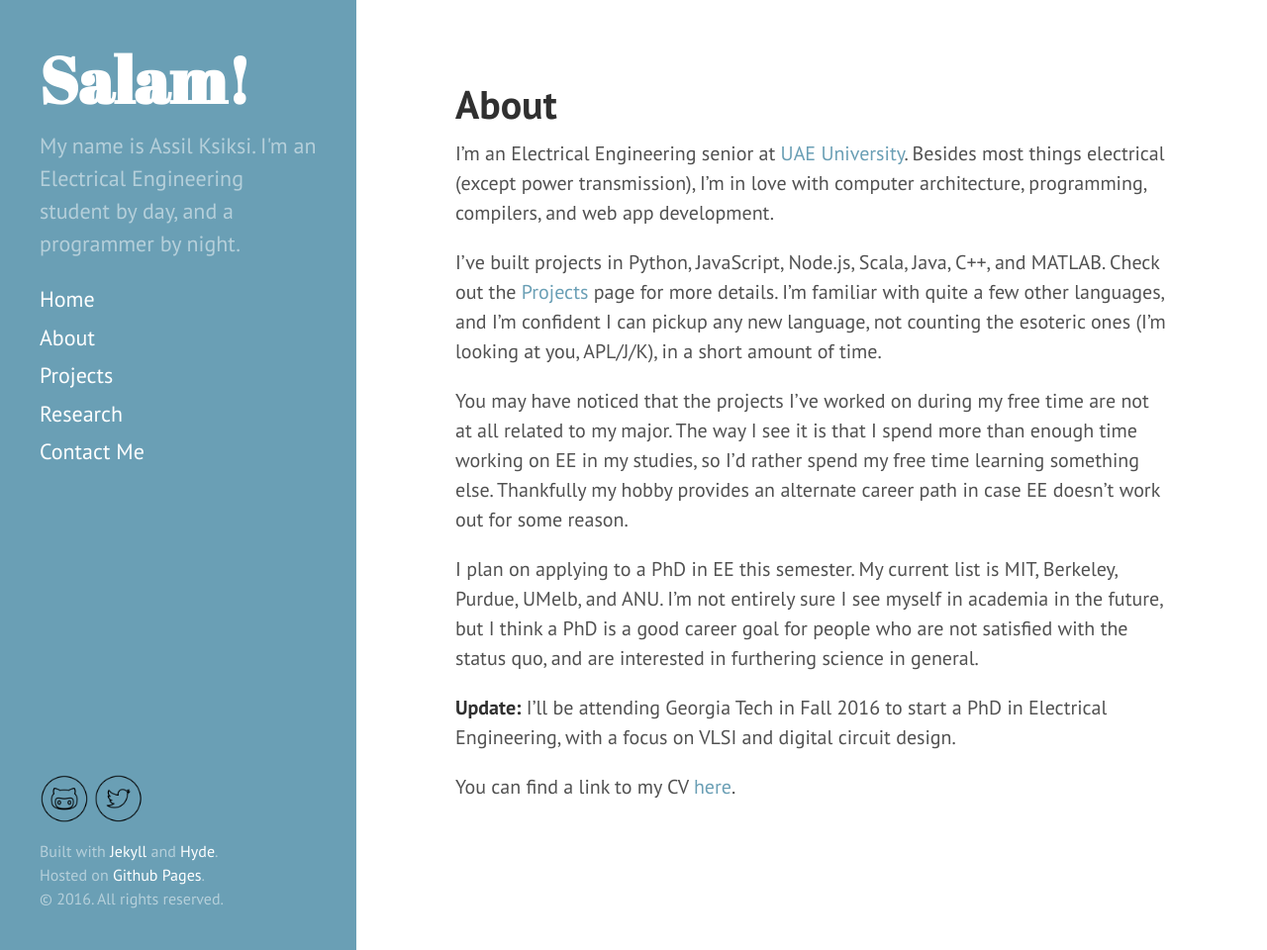
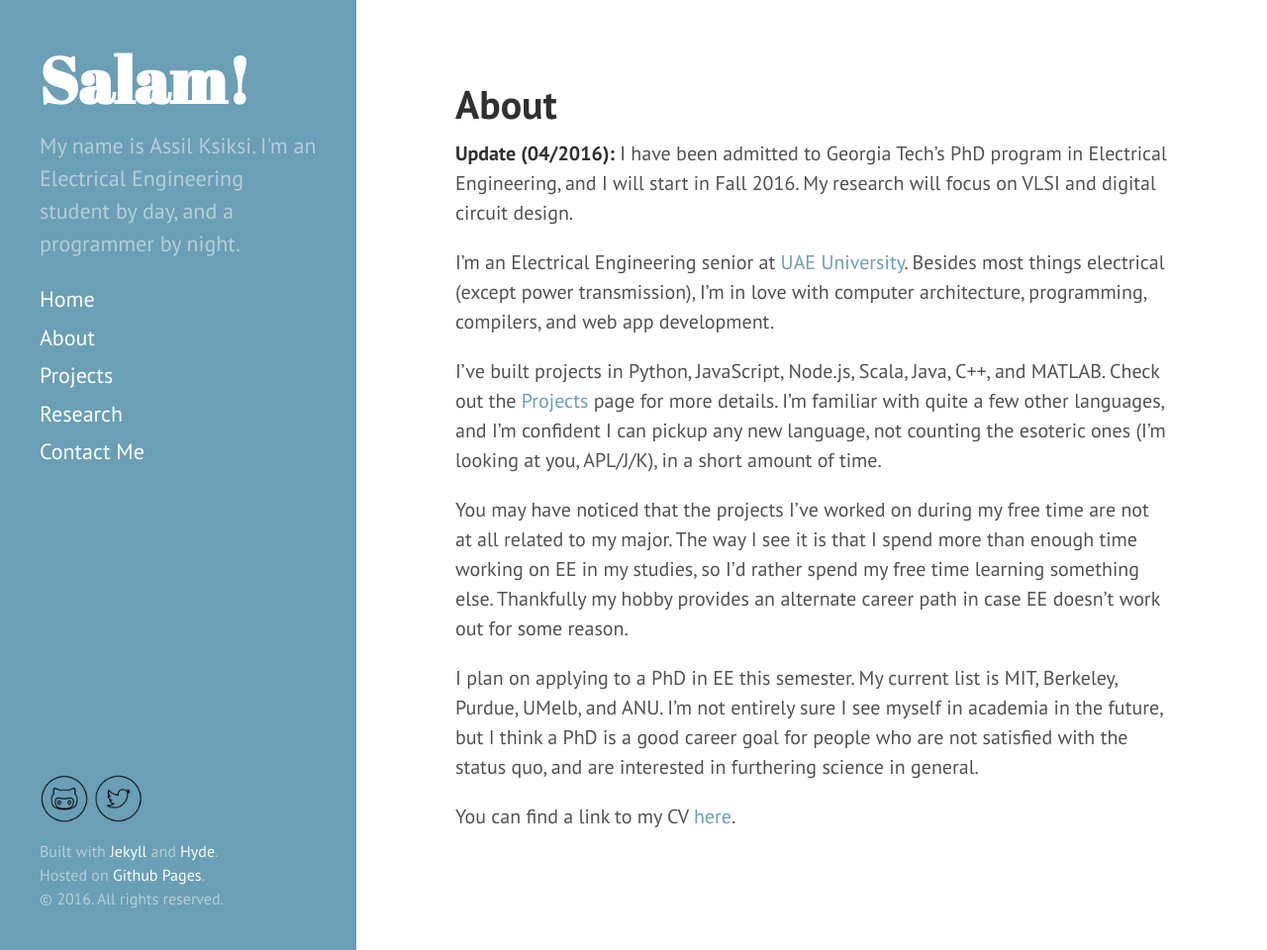
Before and after one commit to aksiksi/blog, a Jekyll site: the page built from about/index.md, in a window 1280 px wide and 960 px high. Shown: the whole window at 99% size. Built offline with Jekyll 4.4.1, drawn with Linux system fonts in a browser that asks for light colours; Markdown is read by kramdown in place of the engine named in the settings.

Commit message:
Update to About

```diff
--- a/about/index.md
+++ b/about/index.md
@@ -2,6 +2,8 @@
 layout: page
 title: About
 ---
+
+**Update (04/2016):** I have been admitted to Georgia Tech's PhD program in Electrical Engineering, and I will start in Fall 2016. My research will focus on VLSI and digital circuit design.
 
 I'm an Electrical Engineering senior at [UAE University](https://www.uaeu.ac.ae/en/). Besides most things electrical (except power transmission), I'm in love with computer architecture, programming, compilers, and web app development.
 
@@ -11,6 +13,4 @@ You may have noticed that the projects I've worked on during my free time are no
 
 I plan on applying to a PhD in EE this semester. My current list is MIT, Berkeley, Purdue, UMelb, and ANU. I'm not entirely sure I see myself in academia in the future, but I think a PhD is a good career goal for people who are not satisfied with the status quo, and are interested in furthering science in general.
 
-**Update:** I'll be attending Georgia Tech in Fall 2016 to start a PhD in Electrical Engineering, with a focus on VLSI and digital circuit design.
-
 You can find a link to my CV [here]({{ site.baseurl }}cv.pdf).
```
